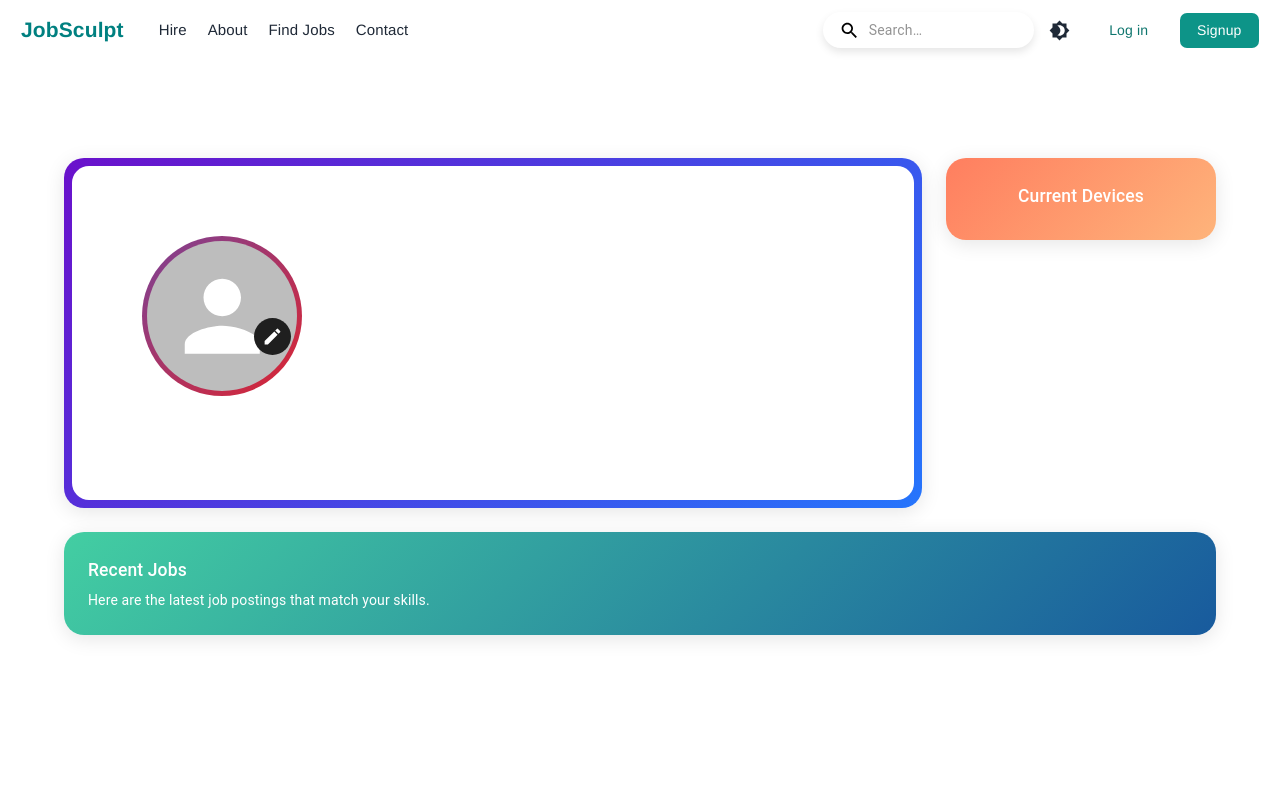
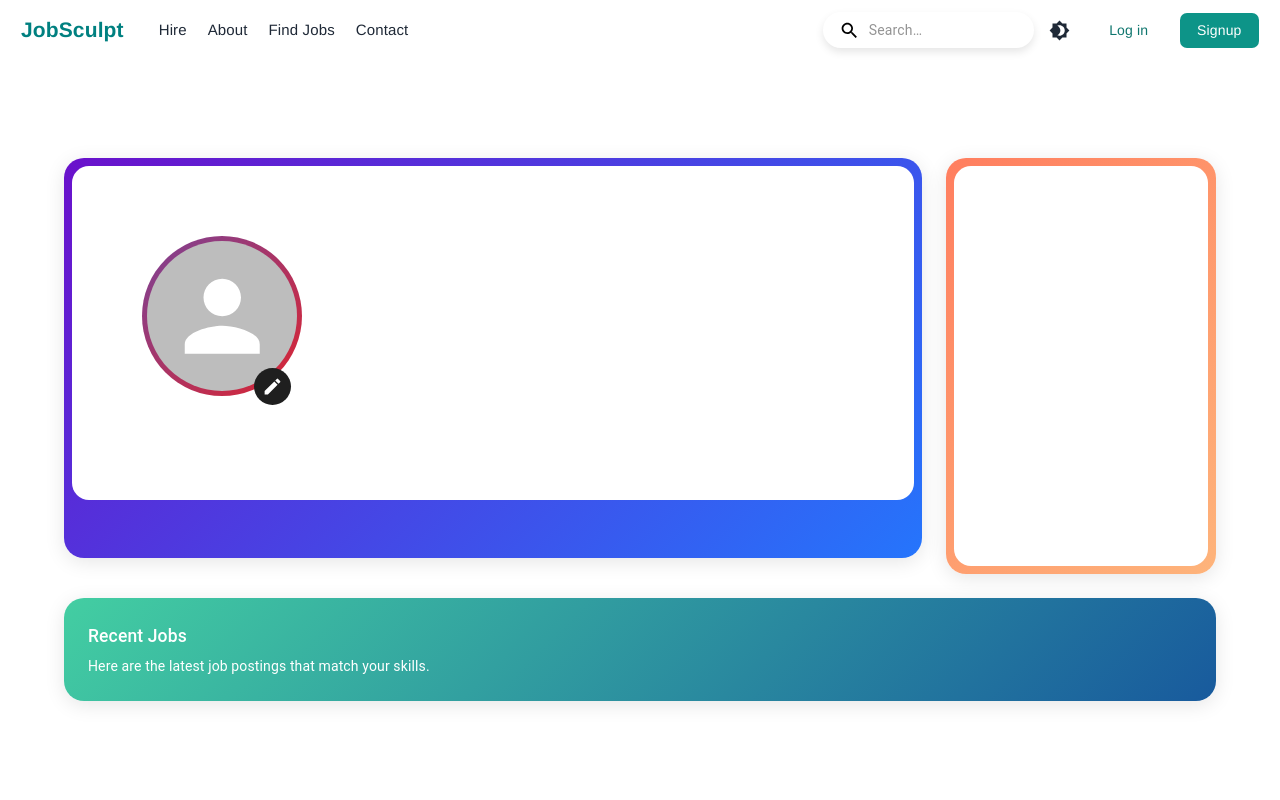
Before and after one commit to Nishant5565/JobSculpt, a React (Vite) app: page /JobSculpt/profile in a window 1280 px wide. Shown: the top 800 px of the page. Built offline with nearby package versions, Linux system fonts and the light colour scheme; a web font is replaced by a local one.

Commit message:
Changes before going back

```diff
--- a/src/Components/Navbar/Navbar.jsx
+++ b/src/Components/Navbar/Navbar.jsx
@@ -250,6 +250,41 @@ const Navbar = ({handleSendTheme}) => {
                     <ListItemText primary="Profile" />
                   </MenuItem>
 
+                  <MenuItem onClick={() => {navigate("/jobs")
+
+                    handleProfileMenuClose()
+                  }
+                  }>
+                    <ListItemIcon>
+                      <TrendingUp />
+                    </ListItemIcon>
+                    <ListItemText primary="Jobs" />
+                  </MenuItem>
+
+                  <MenuItem onClick={() => {navigate("/membership")
+                    handleProfileMenuClose()
+                  } }>
+                    <ListItemIcon>
+                      <CardMembership />
+                    </ListItemIcon>
+                    <ListItemText primary="Membership" />
+                  </MenuItem>
+
+                  <MenuItem onClick={() => {navigate("/settings")
+                    handleProfileMenuClose()
+                  } }>
+                    <ListItemIcon>
+                      <Settings />
+                    </ListItemIcon>
+                    <ListItemText primary="Settings" />
+                  </MenuItem>
+
+                  <MenuItem onClick={logout}>
+                    <ListItemIcon>
+                      <Logout />
+                    </ListItemIcon>
+                    <ListItemText primary="Logout" />
+                  </MenuItem>
                 </Menu>
               </div>
             </>
@@ -258,7 +293,13 @@ const Navbar = ({handleSendTheme}) => {
       </div>
     </nav>
   ) : (
-    <></>
+    <>
+
+    {/* Mobile Menu */}
+
+
+
+    </>
   );
 };
 
--- a/src/DashBaord/CurrentDevices.jsx
+++ b/src/DashBaord/CurrentDevices.jsx
@@ -1,23 +1,23 @@
 import React from "react";
 import { Paper, Typography } from "@mui/material";
 
-const CurrentDevices = () => {
+const CurrentDevices = ({theme, user}) => {
   return (
     <Paper
       sx={{
-        p: 3,
-        display: "flex",
-        flexDirection: "column",
-        alignItems: "center",
+        p: 1,
         boxShadow: "0 4px 20px rgba(0, 0, 0, 0.1)",
         borderRadius: "20px",
         background: "linear-gradient(135deg, #ff7e5f 0%, #feb47b 100%)",
         color: "#fff",
+        minHeight: "400px",
       }}
     >
+    <div className={`${theme =='dark' ? 'bg-[#1f1f1f]' :'bg-white'} rounded-[17px] min-h-[400px] p-2 flex flex-col items-center `}>
       <Typography variant="h6" gutterBottom>
         Current Devices
       </Typography>
+      </div>
     </Paper>
   );
 };
--- a/src/DashBaord/HomeSection.jsx
+++ b/src/DashBaord/HomeSection.jsx
@@ -103,6 +103,7 @@ const HomeSection = ({ theme, user }) => {
               background: "linear-gradient(135deg, #6a11cb 0%, #2575fc 100%)",
               color: "#fff",
               position: "relative",
+              minHeight: "400px",
             }}
           >
             {
@@ -167,7 +168,7 @@ const HomeSection = ({ theme, user }) => {
           </Paper>
         </Grid>
         <Grid item xs={12} md={4} lg={3}>
-          <CurrentDevices />
+          <CurrentDevices theme = {theme} user={user} />
         </Grid>
         <Grid item xs={12}>
           <RecentJobs />
```
